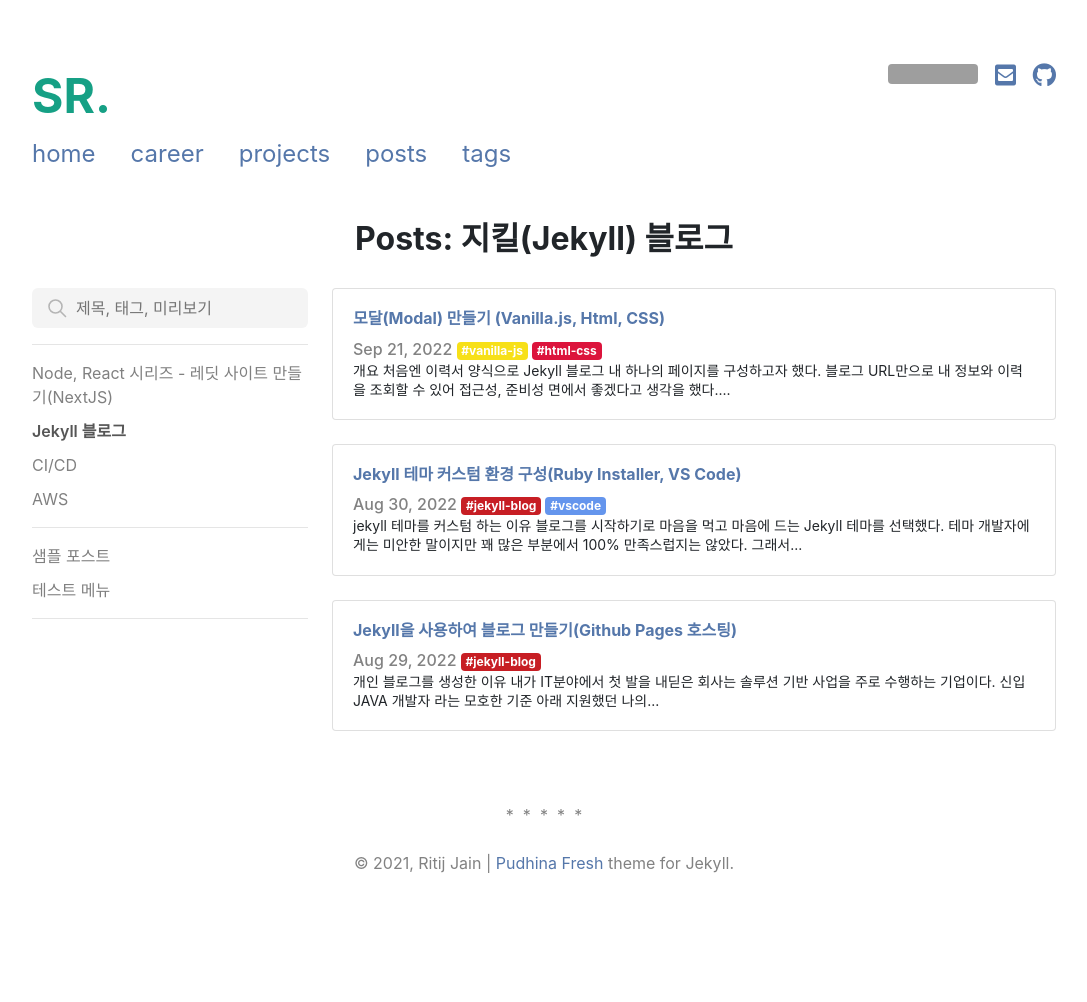
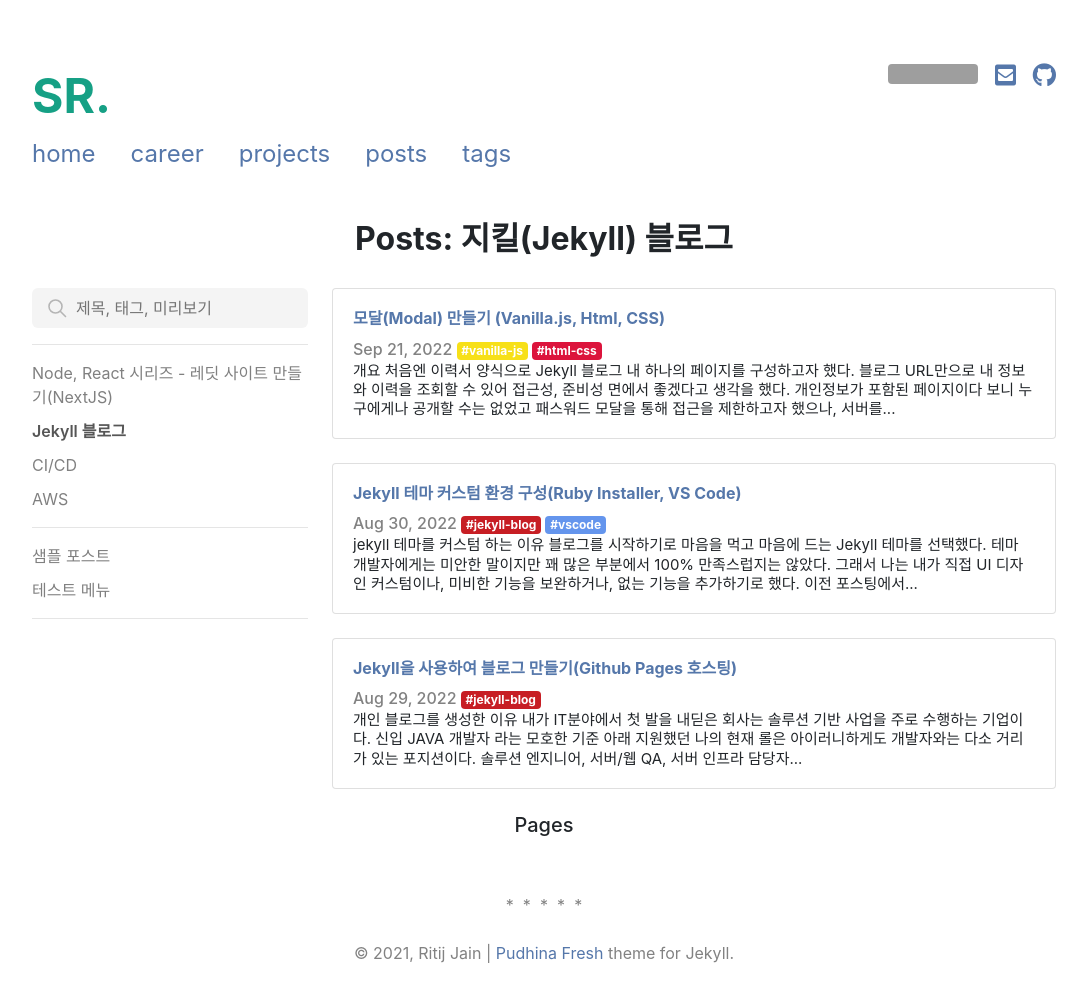
Before and after one commit to StdRunner/StdRunner.github.io, a Jekyll site: the page built from pages/menus/jekyllblog.html, in a window 1280 px wide and 1025 px high. Shown: the top 1002 px of the window, without its empty margins (96-1183 px from the left). Built offline with Jekyll 4.4.1, drawn with Linux system fonts in a browser that asks for light colours; nearby versions of some CDN libraries; grey boxes are pictures that could not be loaded.

Commit message:
- 포스트 페이지 스타일 변경 - 포스트 검색 하이라이터 추가 - 포스트 검색 js 분리

```diff
--- a/_includes/post/post_card.html
+++ b/_includes/post/post_card.html
@@ -8,7 +8,7 @@
                     {% assign tags = post.tags %}
                     {% include tag_loop.html %}
                 </div>
-                <p class="pre-content">{{ post.content | strip_html | truncatewords: 25 }}</p>
+                <p class="pre-content">{{ post.content | strip_html | truncatewords: 40 }}</p>
             </div>
 
             <!-- <div class="col-sm-4">
--- a/_layouts/menu.html
+++ b/_layouts/menu.html
@@ -24,10 +24,12 @@
       {% endif %}
     </div>
   </div>
-
+  <h5 class="posts-pages-title">Pages</h5>
   <div class="posts-pages" id="posts-pages"></div>
 </div>
 
+<script src="{{ site.url }}/assets/js/pagination.js"></script>
+<script src="{{ site.url }}/assets/js/search.js"></script>
 <script>
     // 전체 포스트 카운트
     let totalcnt = {{ posts.size }};
--- a/assets/css/main.css
+++ b/assets/css/main.css
@@ -185,7 +185,7 @@
 }
 
 .pre-content {
-  font-size: 14px;
+  font-size: 15px;
   margin: 0;
   line-height: 1.2rem;
 }
@@ -410,6 +410,11 @@
   background-position: 0.8rem;
   border-radius: 6px;
   outline: none;
+}
+
+.maching-keyword {
+  font-weight: bolder;
+  color: #57a;
 }
 /* post search end */
 
--- a/assets/css/pages.css
+++ b/assets/css/pages.css
@@ -5,10 +5,20 @@
 }
 
 .posts-page {
+    font-size: 18px;
     padding : 0 10px 0;
     color : gray;
     cursor : pointer;
-    border-right : 1px solid rgba(0,0,0,.1);
+    -ms-user-select: none;
+    -moz-user-select: -moz-none;
+    -webkit-user-select: none;
+    -khtml-user-select: none;
+    user-select: none;
+}
+
+.posts-pages-title {
+    padding-top: 0;
+    text-align: center;
 }
 
 .posts-page_selected {
@@ -18,11 +28,6 @@
     pointer-events: none;
 }
 
-.first-page {
-    border-left : 1px solid rgba(0,0,0,.1);
-    border-right : 1px solid rgba(0,0,0,.1);
-}
-
 .posts-page:hover {
     color : darkgray;
 }
--- /dev/null
+++ b/assets/js/pagination.js
@@ -0,0 +1,54 @@
+/**
+ * [Pagination]
+ */
+
+/**
+ *  1. 포스트 개수가 10 초과 시 페이지 span 생성
+ *  2. 페이지 수(포스트 카운트 1의 자리 올림 / 10) 루프 수행
+ *    2-1. 루프 내용
+ *      - 페이지 버튼 생성
+ *      - 페이지 버튼 클릭 이벤트 주입
+ *        2-1-1. 이벤트 내용
+ *                - 전체 포스트 hidden 추가
+ *                - 포스트 카드 엘리먼트를 루프돌며 페이지에 속한 포스트 hidden 제거
+ *    (parseInt(totalcnt/10) + 1)
+ */
+const pagination = () => {
+    if(totalcnt > 10) {
+        for(i=1; i<=pageCnt; i++) {
+        // 페이지 버튼 생성
+        const pageTag = document.createElement('span');
+
+        i===1 ? pageTag.setAttribute("class", "posts-page_selected") :
+            pageTag.setAttribute("class", "posts-page");
+
+        // 페이지 버튼에 클릭 이벤트 주입
+        pageTag.addEventListener("click", function(e) {
+            // 전체 포스트 hidden 추가
+            [].forEach.call(postCards, function (postCard) {
+            postCard.parentNode.classList.add("hidden")
+            });
+
+            // 페이지에 해당하는 포스트 hidden 제거
+            const start = (e.target.innerText * 10) - 10;
+            const end = (e.target.innerText * 10);
+
+            for(i=start; i<end; i++) {
+                try {
+                    postCards[i].parentNode.classList.remove("hidden")
+                } catch (e) {}
+            }
+
+            // 현재 페이지 버튼 활성화
+            const pages = document.getElementById("posts-pages").childNodes;
+            for(i=0; i<pages.length; i++) {
+            pages[i].classList.replace("posts-page_selected", "posts-page");
+            }
+            e.target.classList.add("posts-page_selected")
+        })
+        pageTag.innerHTML = i;
+
+        pages.appendChild(pageTag);
+        }
+    }
+}
--- /dev/null
+++ b/assets/js/search.js
@@ -0,0 +1,39 @@
+/**
+ * [Search]
+ */
+const search = (e) => {
+    document.getElementById('posts_list').setHTML(postsHtml);
+
+    // 검색어 가져오기
+    let keyword = e.target.value;
+    let searchPostCards = [];
+
+    [].forEach.call(document.getElementsByClassName("card-body"), function (postCard) {
+        if(postCard.innerText.normalize('NFC').includes(keyword)) {
+            searchPostCards.push(postCard);
+            postCard.getElementsByClassName('pre-content')[0].setHTML(
+                postCard.getElementsByClassName('pre-content')[0].innerHTML.split(keyword).join(`<span class='maching-keyword'>` + keyword + `</span>`)
+            );
+        }
+    });
+
+    totalcnt = searchPostCards.length;
+    postCards = searchPostCards;
+    pageCnt = totalcnt%10 === 0 ? totalcnt/10 : (parseInt(totalcnt/10) + 1);
+
+    // 전체 포스트 hidden
+    [].forEach.call(document.getElementsByClassName("card-body"), function (postCard) {
+        postCard.parentNode.classList.add("hidden")
+    });
+
+    // 기존 페이지 UI 제거
+    pages.innerHTML = '';
+    pagination();
+
+    // 최신 10개 포스트 보여줌
+    for(i=0; i<10; i++) {
+        try {
+            postCards[i].parentNode.classList.remove("hidden")
+        } catch (e) {}
+    }
+}
```
Also changed, not shown: other parts of _layouts/menu.html (+0 -95 lines), pages/posts.html (+7 -96 lines). Lines whose indentation alone changed are shown as unchanged.
